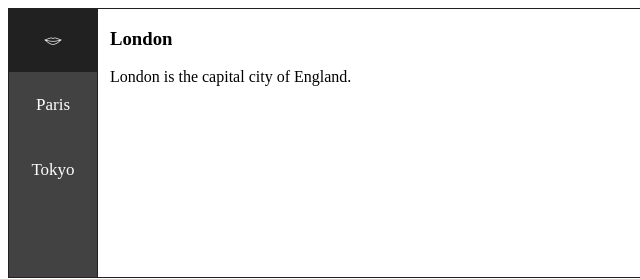
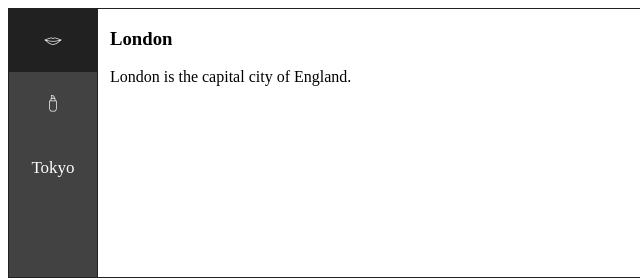
Before and after one commit to staciepoin/Cosmelog, a plain HTML site: page index.html in a window 1280 px wide. Shown: the full height of the page, 0-640 px from the left. Drawn offline with Linux system fonts and the light colour scheme.

Commit message:
Update index.html

```diff
--- a/index.html
+++ b/index.html
@@ -11,7 +11,7 @@
 <body>
   <div class="box">
   <div class="tab">
-    <button class="tablinks" id="defaultOpen" onclick="openCity(event, 'London')">&#xf10e;</button> <button class="tablinks" onclick="openCity(event, 'Paris')">Paris</button> <button class="tablinks" onclick="openCity(event, 'Tokyo')">Tokyo</button>
+    <button class="tablinks" id="defaultOpen" onclick="openCity(event, 'London')">&#xf10e;</button> <button class="tablinks" onclick="openCity(event, 'Paris')">&#xf108;</button> <button class="tablinks" onclick="openCity(event, 'Tokyo')">Tokyo</button>
   </div>
   <div class="tabcontent" id="London">
     <h3>London</h3>
```
